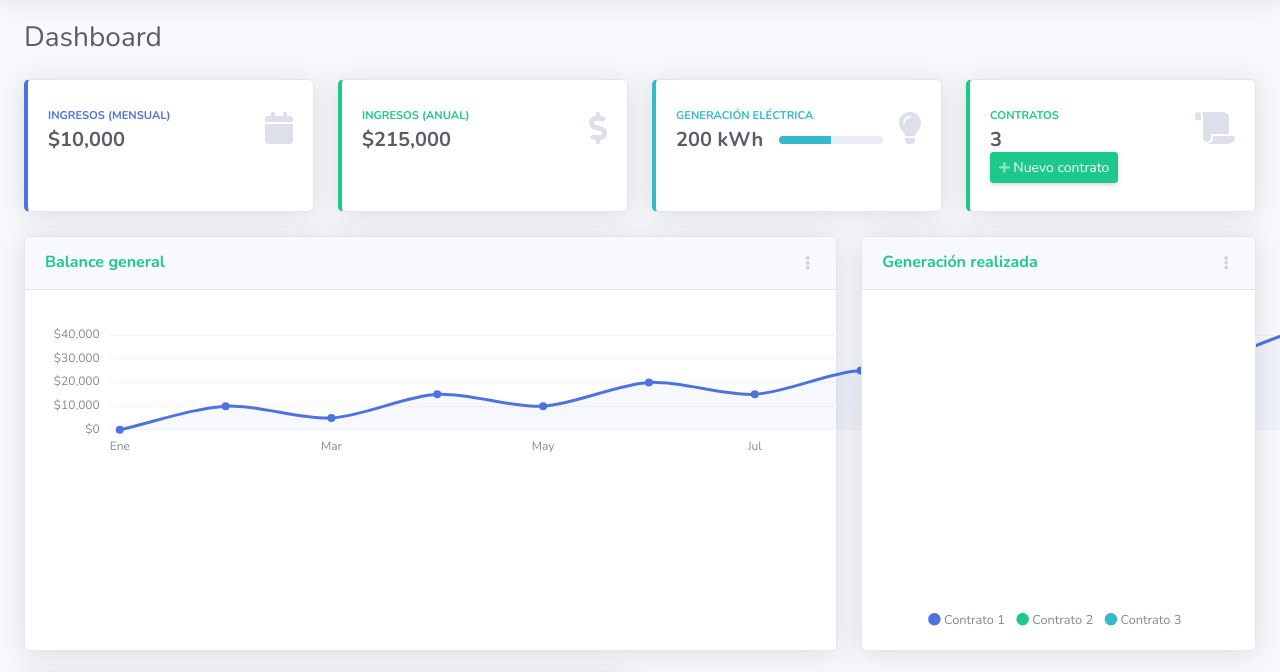
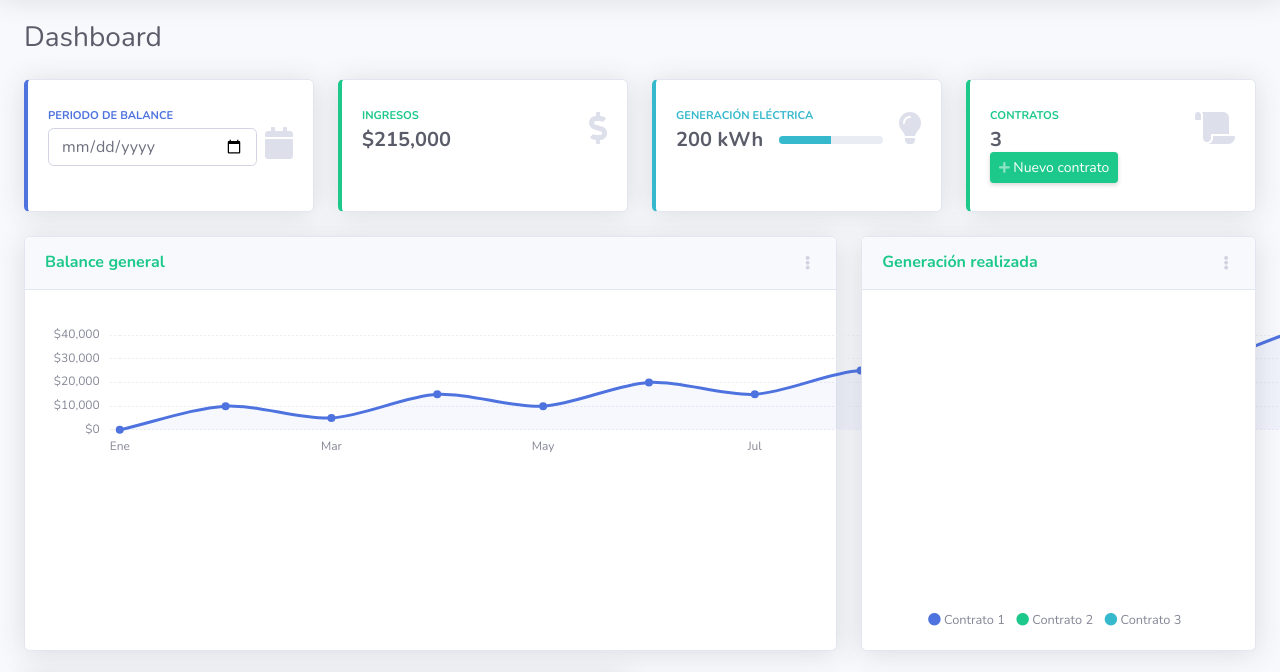
Before and after one commit to rcrambrosio/smartenergy, a website with bundled scripts: page dashboard.html in a window 1280 px wide. Shown: the part 73-745 px from the top of the page. Built offline with nearby package versions, Linux system fonts and the light colour scheme.

Commit message:
fool changes
fool changes

```diff
--- a/dashboard.html
+++ b/dashboard.html
@@ -309,8 +309,10 @@
                 <div class="card-body">
                   <div class="row no-gutters align-items-center">
                     <div class="col mr-2">
-                      <div class="text-xs font-weight-bold text-primary text-uppercase mb-1">Ingresos (Mensual)</div>
-                      <div class="h5 mb-0 font-weight-bold text-gray-800">$10,000</div>
+                      <div class="text-xs font-weight-bold text-primary text-uppercase mb-1">Periodo de balance</div>
+                      <div class="form-group">
+                        <input type="date" class="form-control" id="nombre" >
+                      </div>
                     </div>
                     <div class="col-auto">
                       <i class="fas fa-calendar fa-2x text-gray-300"></i>
@@ -326,7 +328,7 @@
                 <div class="card-body">
                   <div class="row no-gutters align-items-center">
                     <div class="col mr-2">
-                      <div class="text-xs font-weight-bold text-success text-uppercase mb-1">Ingresos (Anual)</div>
+                      <div class="text-xs font-weight-bold text-success text-uppercase mb-1">Ingresos</div>
                       <div class="h5 mb-0 font-weight-bold text-gray-800">$215,000</div>
                     </div>
                     <div class="col-auto">
```
